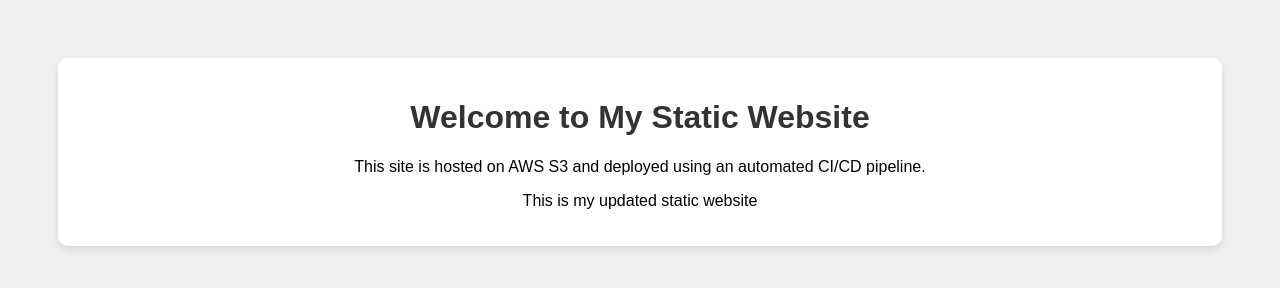
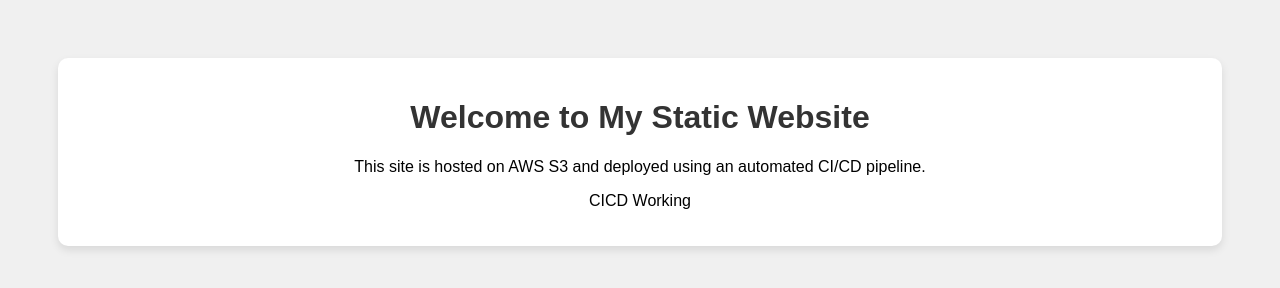
Before and after one commit to Hardik9791/Serverless-CICD, a plain HTML site: page index.html in a window 1280 px wide. Drawn offline with Linux system fonts and the light colour scheme.

Commit message:
updated index.html file

```diff
--- a/index.html
+++ b/index.html
@@ -10,7 +10,7 @@
     <div class="container">
         <h1>Welcome to My Static Website</h1>
         <p>This site is hosted on AWS S3 and deployed using an automated CI/CD pipeline.</p>
-        <p>This is my updated static website</p>
+        <p>CICD Working</p>
     </div>
     <script src="app.js"></script>
 </body>
```
